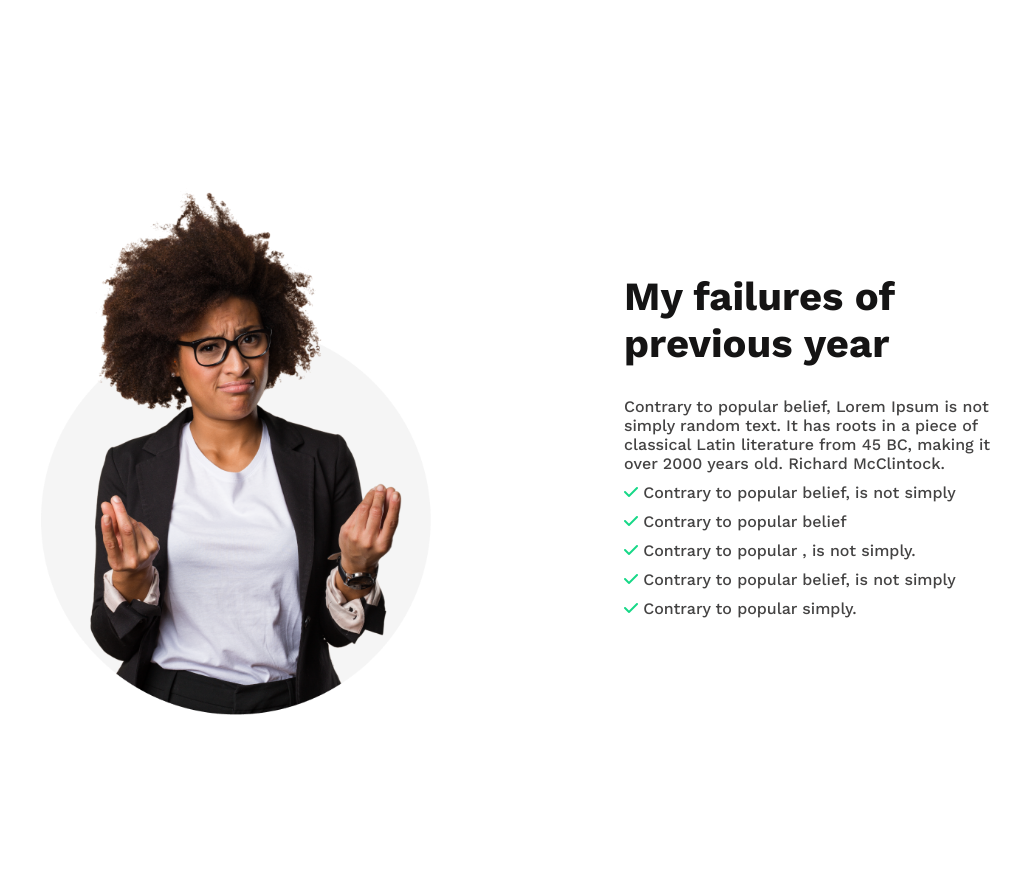
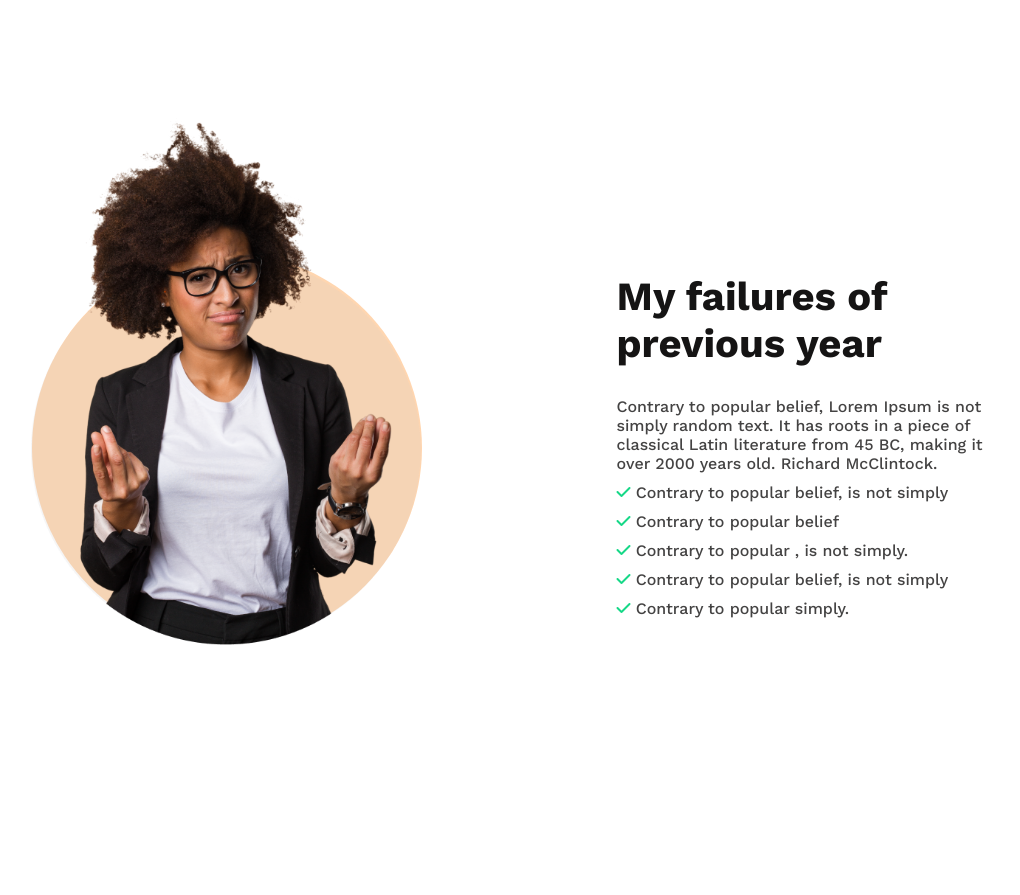
Before and after one commit to alimran-dev/new-year-new-me, a plain HTML site: page index.html in a window 1280 px wide. Shown: the part 740-1635 px from the top of the page, without its empty margins (116-1136 px from the left). Drawn offline with nearby package versions, Linux system fonts and the light colour scheme.

Commit message:
person background changed

```diff
--- a/index.html
+++ b/index.html
@@ -30,7 +30,9 @@
         <!-- failure section starts here  -->
         <section>
             <div class="my-failure">
-                <img src="./assets/images/person.png" alt="">
+                <div class="failure-img">
+                    <img src="./assets/images/person.png" alt="">
+                </div>
                 <div class="my-failure-info">
                     <h2>My failures of previous year</h2>
                     <p>Contrary to popular belief, Lorem Ipsum is not simply random text. It has roots in a piece of
--- a/styles/style.css
+++ b/styles/style.css
@@ -56,9 +56,19 @@ header {
     justify-content: space-around;
     padding: 50px;
 }
-
-.my-failure>img {
+.failure-img{
+    border-radius: 420px;
+    background-color: #ffd6b0;
+    height: 390px;
+    width: 390px;
+    background-position: center;
+    background-repeat: no-repeat;
+    background-attachment: fixed;
+}
+.failure-img>img {
     width: 420px;
+    margin-top: -142px;
+    margin-left: -18px;
 }
 
 .my-failure-info {
```
